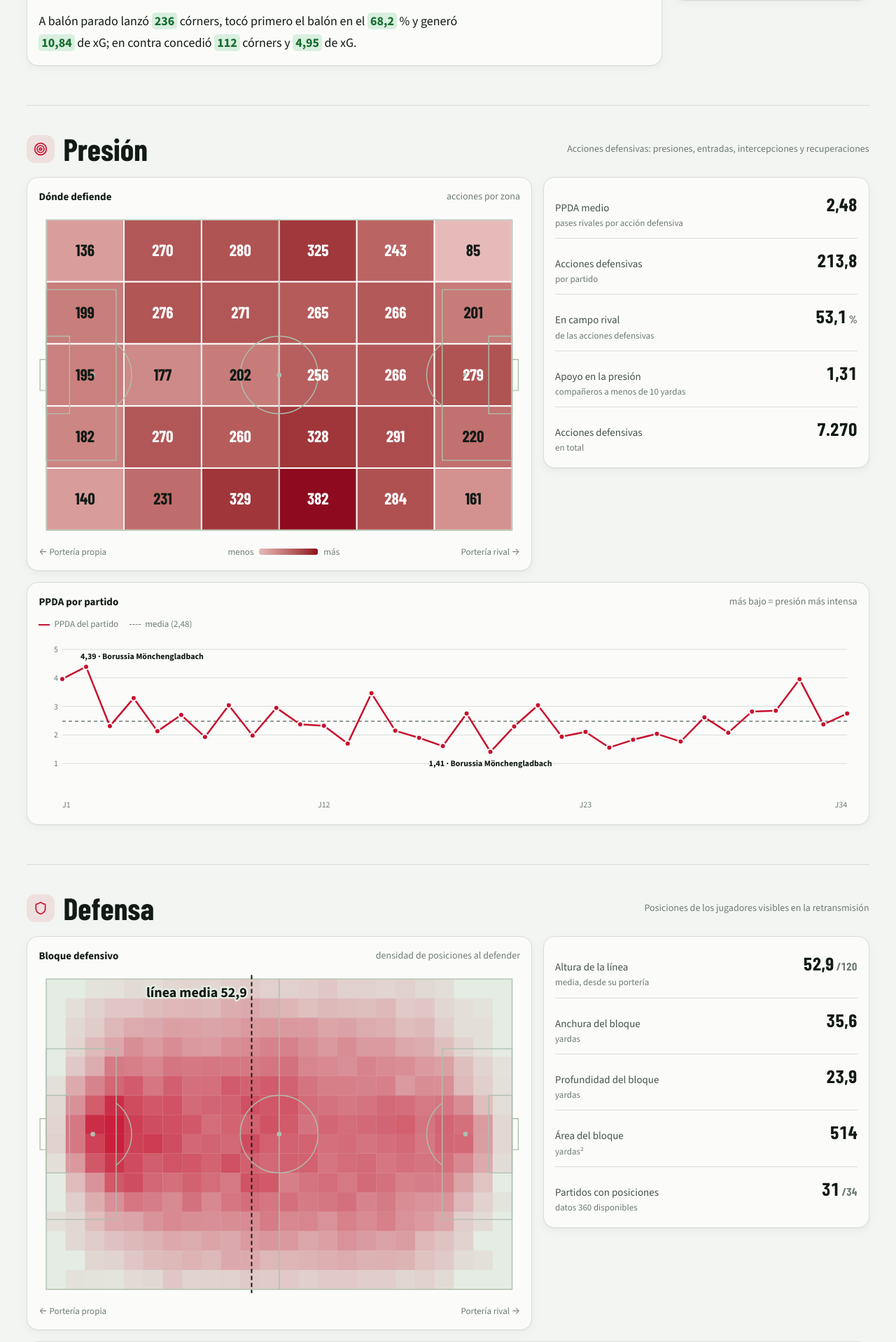
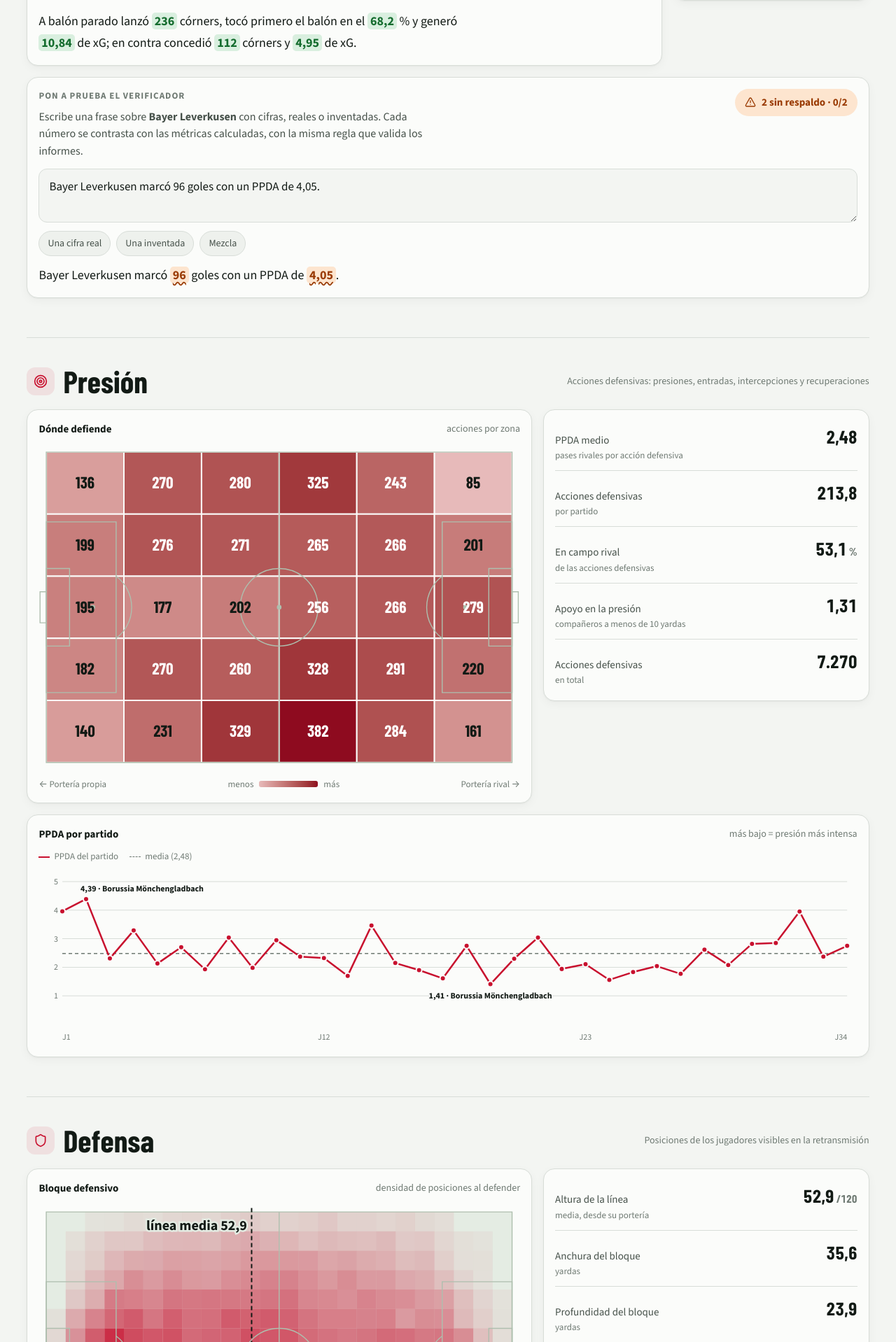
Before and after one commit to nicotimoneda/pitchiq, a FastAPI app: page / in a window 1280 px wide. Shown: the part 956-2874 px from the top of the page at 70% size. Run offline with FastAPI, Linux system fonts and the light colour scheme.

Commit message:
web: probador del verificador de cifras
Co-Authored-By: Claude Opus 5.5 <noreply@anthropic.com>

```diff
--- a/app/templates/index.html
+++ b/app/templates/index.html
@@ -411,6 +411,26 @@
     .corners-panel .panel-title { grid-column: 1 / -1; }
     .corners-panel #zonas { margin-top: 0 !important; }
   }
+  .sr-only { position: absolute; width: 1px; height: 1px; overflow: hidden; clip: rect(0 0 0 0); white-space: nowrap; }
+  .probar { margin-top: 16px; display: grid; gap: 12px; }
+  .probar-head { display: flex; justify-content: space-between; align-items: flex-start; gap: 16px; flex-wrap: wrap; }
+  .probar-intro { margin: 0; color: var(--ink-2); max-width: 70ch; }
+  .probar textarea {
+    font: inherit; font-size: 17px; line-height: 1.5; color: var(--ink); background: var(--bg);
+    border: 1px solid var(--rule); border-radius: 12px; padding: 12px 14px; resize: vertical; width: 100%; box-sizing: border-box;
+    transition: border-color .15s ease;
+  }
+  .probar textarea:hover { border-color: var(--rule-strong); }
+  .probar textarea:focus { outline: none; border-color: var(--accent); box-shadow: 0 0 0 3px var(--accent-soft); }
+  .probar-ejemplos { display: flex; flex-wrap: wrap; gap: 8px; }
+  .probar-ejemplos button { font: inherit; font-size: 14px; color: var(--ink-2); background: var(--surface-2); border: 1px solid var(--rule); border-radius: 999px; padding: 6px 12px; min-height: 36px; transition: border-color .15s ease, color .15s ease; }
+  .probar-ejemplos button:hover { border-color: var(--ink-2); color: var(--ink); }
+  .probar-out { min-height: 1.7em; }
+  .probar-out:empty::before { content: "Escribe algo con números para verificarlo."; color: var(--muted); }
+  .probar-score { display: inline-flex; align-items: center; gap: 8px; font-weight: 700; font-size: 15px; padding: 8px 14px; border-radius: 999px; background: var(--surface-2); color: var(--ink-2); white-space: nowrap; }
+  .probar-score.ok { background: var(--ok-bg); color: var(--ok); }
+  .probar-score.sin { background: var(--warn-bg); color: var(--warn); }
+  .probar-score .ico { width: 16px; height: 16px; }
   main.fade { animation: fadein .28s ease; }
   @keyframes fadein { from { opacity: .35; } to { opacity: 1; } }
 
@@ -543,6 +563,19 @@
           <a class="btn-sm" id="api-equipo" href="/api/equipos"><svg class="ico"><use href="#i-codigo"/></svg>Datos (JSON)</a>
         </div>
       </aside>
+    </div>
+    <div class="panel probar" id="probar">
+      <div class="probar-head">
+        <div>
+          <p class="report-kicker">Pon a prueba el verificador</p>
+          <p class="probar-intro">Escribe una frase sobre <b id="probar-equipo"></b> con cifras, reales o inventadas. Cada número se contrasta con las métricas calculadas, con la misma regla que valida los informes.</p>
+        </div>
+        <div class="probar-score" id="probar-score" aria-live="polite"></div>
+      </div>
+      <label for="probar-texto" class="sr-only">Frase a verificar</label>
+      <textarea id="probar-texto" rows="2" spellcheck="false"></textarea>
+      <div class="probar-ejemplos" id="probar-ejemplos" aria-label="Ejemplos"></div>
+      <div class="report-body probar-out" id="probar-out"></div>
     </div>
   </section>
 
@@ -1259,6 +1292,43 @@ function renderComparar(team) {
   }).join("");
 }
 
+
+/* ---------- probar el verificador ---------- */
+function ejemplosProbar(team) {
+  const T = team.herramientas, R = resultados(team);
+  const inventado = (v, d) => fmt(v * 1.23 + 1, d);
+  return [
+    ["Una cifra real", team.nombre + " ganó " + R.victorias + " partidos y marcó " + R.goles_favor + " goles."],
+    ["Una inventada", team.nombre + " marcó " + (R.goles_favor + 7) + " goles con un PPDA de " + inventado(T.presion.ppda_medio, 2) + "."],
+    ["Mezcla", "Lanzó " + T.corners_ataque.n_corners + " córners y generó " + inventado(T.corners_ataque.xg_a_favor, 2) + " de xG a balón parado."],
+  ];
+}
+function verificarProbar() {
+  const team = actual();
+  const out = $("#probar-out");
+  const texto = $("#probar-texto").value.trim();
+  out.innerHTML = texto ? "<p>" + esc(texto) + "</p>" : "";
+  const { total, ok } = marcarCifras(out, evidencia(team));
+  const sc = $("#probar-score");
+  if (!total) { sc.className = "probar-score"; sc.textContent = "Sin cifras"; return; }
+  const todo = ok === total;
+  sc.className = "probar-score " + (todo ? "ok" : "sin");
+  sc.innerHTML = icono(todo ? "verif" : "alerta") + (todo ? "Todo verificado · " : (total - ok) + " sin respaldo · ") + ok + "/" + total;
+}
+function renderProbar(team) {
+  $("#probar-equipo").textContent = team.nombre;
+  const ej = ejemplosProbar(team);
+  $("#probar-ejemplos").innerHTML = ej.map(([lab], i) => '<button type="button" data-i="' + i + '">' + lab + "</button>").join("");
+  $("#probar-ejemplos").querySelectorAll("button").forEach((b) => b.addEventListener("click", () => {
+    $("#probar-texto").value = ej[+b.dataset.i][1];
+    verificarProbar();
+  }));
+  $("#probar-texto").value = ej[1][1];
+  verificarProbar();
+}
+let probarTimer = null;
+$("#probar-texto").addEventListener("input", () => { clearTimeout(probarTimer); probarTimer = setTimeout(verificarProbar, 120); });
+
 /* ---------- navegación ---------- */
 const bySlug = Object.fromEntries(TEAMS.map((t) => [t.slug, t]));
 let slugActual = INITIAL;
@@ -1267,6 +1337,7 @@ function render() {
   const team = actual();
   renderCabecera(team);
   renderInforme(team);
+  renderProbar(team);
   renderPresion(team);
   renderDefensa(team);
   renderBalonParado(team);
```
Also changed, not shown: tests/test_app.py (+1 -1 lines).
